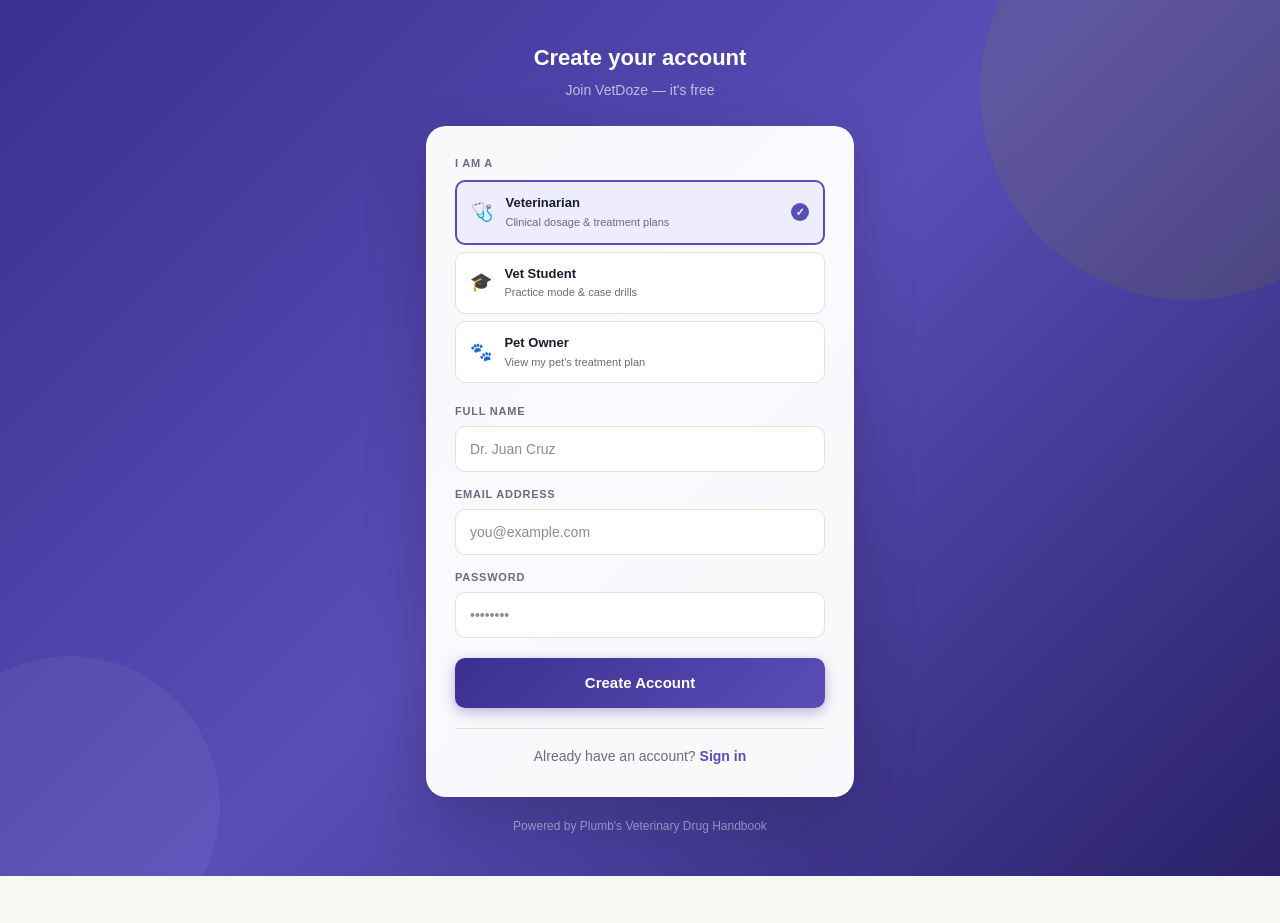
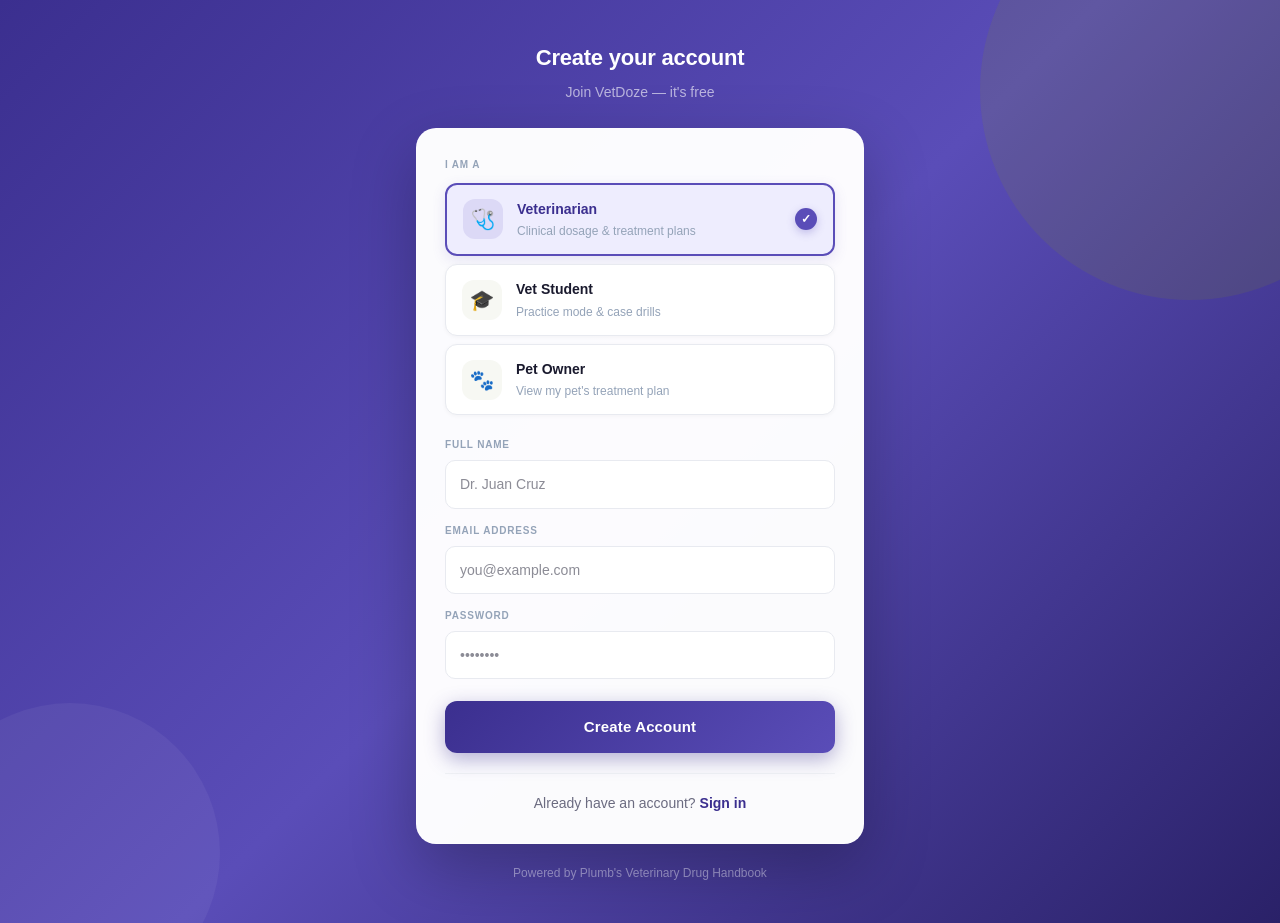
Before and after one commit to MenguezEV/vetdoze, a React (Vite) app in the folder client/: page /register in a window 1280 px wide. Before the commit the page ends 876 px from the top, so only its background shows below. Built offline with nearby package versions, Linux system fonts and the light colour scheme.

Commit message:
register logo removed

```diff
--- a/client/src/pages/Register.jsx
+++ b/client/src/pages/Register.jsx
@@ -9,15 +9,14 @@
 ];
 
 export default function Register() {
-  const [form, setForm]     = useState({ name: '', email: '', password: '', role: 'vet' });
-  const [error, setError]   = useState('');
+  const [form, setForm]       = useState({ name: '', email: '', password: '', role: 'vet' });
+  const [error, setError]     = useState('');
   const [loading, setLoading] = useState(false);
   const navigate = useNavigate();
 
   const handleSubmit = async e => {
     e.preventDefault();
-    setError('');
-    setLoading(true);
+    setError(''); setLoading(true);
     try {
       const res = await api.post('/auth/register', form);
       localStorage.setItem('vetdoze_token', res.data.token);
@@ -25,95 +24,93 @@
       navigate('/');
     } catch (err) {
       setError(err.response?.data?.error || 'Registration failed.');
-    } finally {
-      setLoading(false);
-    }
+    } finally { setLoading(false); }
   };
 
   const inputStyle = {
-    width: '100%', border: '1.5px solid #E2E4D0', borderRadius: '10px',
-    padding: '11px 14px', fontSize: '14px', fontFamily: 'inherit',
+    width: '100%', border: '1.5px solid #E8EAF0', borderRadius: '10px',
+    padding: '12px 14px', fontSize: '14px', fontFamily: 'inherit',
     color: '#1A1A2E', background: 'white', outline: 'none',
-    transition: 'border-color 0.2s', boxSizing: 'border-box',
+    transition: 'border-color 0.2s, box-shadow 0.2s', boxSizing: 'border-box',
   };
+  const focusOn  = e => { e.target.style.borderColor = '#5A4DB8'; e.target.style.boxShadow = '0 0 0 3px rgba(90,77,184,0.12)'; };
+  const focusOff = e => { e.target.style.borderColor = '#E8EAF0'; e.target.style.boxShadow = 'none'; };
 
   return (
     <div style={{
-      minHeight: '100vh',
-      display: 'flex',
+      minHeight: '100vh', display: 'flex',
       background: 'linear-gradient(135deg, #3B2F8F 0%, #5A4DB8 50%, #2A2168 100%)',
       position: 'relative', overflow: 'hidden',
+      fontFamily: "'Plus Jakarta Sans', sans-serif",
     }}>
+      <style>{`
+        .register-btn { transition: all 0.18s ease; }
+        .register-btn:hover:not(:disabled) { opacity: 0.9 !important; transform: translateY(-1px); box-shadow: 0 10px 28px rgba(59,47,143,0.5) !important; }
+        .role-card { transition: all 0.15s ease; }
+        .role-card:hover { border-color: #9B8FD8 !important; background: #F4F3FE !important; }
+      `}</style>
 
       {/* Decorative circles */}
+      <div style={{ position: 'absolute', top: '-120px', right: '-120px', width: '420px', height: '420px', borderRadius: '50%', background: 'rgba(139,157,0,0.12)', pointerEvents: 'none' }}/>
+      <div style={{ position: 'absolute', bottom: '-80px', left: '-80px', width: '300px', height: '300px', borderRadius: '50%', background: 'rgba(255,255,255,0.05)', pointerEvents: 'none' }}/>
+
       <div style={{
-        position: 'absolute', top: '-120px', right: '-120px',
-        width: '420px', height: '420px', borderRadius: '50%',
-        background: 'rgba(139,157,0,0.12)', pointerEvents: 'none',
-      }}/>
-      <div style={{
-        position: 'absolute', bottom: '-80px', left: '-80px',
-        width: '300px', height: '300px', borderRadius: '50%',
-        background: 'rgba(255,255,255,0.05)', pointerEvents: 'none',
-      }}/>
-
-      {/* Centered form */}
-      <div style={{
-        width: '100%', maxWidth: '460px',
+        width: '100%', maxWidth: '480px',
         margin: 'auto', padding: '40px 16px',
         position: 'relative', zIndex: 1,
       }}>
-
         {/* Logo */}
         <div style={{ textAlign: 'center', marginBottom: '24px' }}>
-          <span style={{
-            display: 'none', fontSize: '28px', fontWeight: '900', color: '#F5C300',
-            fontFamily: "'Plus Jakarta Sans', sans-serif", letterSpacing: '0.04em',
-          }}>VETDOZE</span>
 
-          <h1 style={{ fontSize: '22px', fontWeight: '700', color: 'white', margin: '0 0 4px' }}>
+          <h1 style={{ fontSize: '22px', fontWeight: '800', color: 'white', margin: '0 0 6px', letterSpacing: '-0.01em' }}>
             Create your account
           </h1>
-          <p style={{ fontSize: '14px', color: 'rgba(255,255,255,0.65)', margin: 0 }}>
+          <p style={{ fontSize: '14px', color: 'rgba(255,255,255,0.6)', margin: 0 }}>
             Join VetDoze — it's free
           </p>
         </div>
 
         {/* Card */}
         <div style={{
-          background: 'rgba(255,255,255,0.97)', borderRadius: '20px',
+          background: 'rgba(255,255,255,0.98)', borderRadius: '20px',
           border: '1px solid rgba(255,255,255,0.3)', padding: '28px',
-          boxShadow: '0 24px 64px rgba(0,0,0,0.2)',
+          boxShadow: '0 24px 64px rgba(0,0,0,0.25)',
         }}>
           <form onSubmit={handleSubmit}>
 
             {/* Role selector */}
-            <div style={{ marginBottom: '20px' }}>
-              <label style={{
-                display: 'block', fontSize: '11px', fontWeight: '700', color: '#6B6B80',
-                marginBottom: '8px', textTransform: 'uppercase', letterSpacing: '0.07em',
-              }}>I am a</label>
-              <div style={{ display: 'flex', flexDirection: 'column', gap: '7px' }}>
+            <div style={{ marginBottom: '22px' }}>
+              <label style={{ display: 'block', fontSize: '10px', fontWeight: '800', color: '#94A3B8', marginBottom: '10px', textTransform: 'uppercase', letterSpacing: '0.08em' }}>
+                I am a
+              </label>
+              <div style={{ display: 'flex', flexDirection: 'column', gap: '8px' }}>
                 {roles.map(r => (
-                  <div key={r.value} onClick={() => setForm({ ...form, role: r.value })} style={{
-                    display: 'flex', alignItems: 'center', gap: '12px',
-                    padding: '11px 14px', borderRadius: '10px', cursor: 'pointer',
-                    border: form.role === r.value ? '2px solid #5A4DB8' : '1.5px solid #E2E4D0',
+                  <div key={r.value} className="role-card" onClick={() => setForm({ ...form, role: r.value })} style={{
+                    display: 'flex', alignItems: 'center', gap: '14px',
+                    padding: '13px 16px', borderRadius: '12px', cursor: 'pointer',
+                    border: form.role === r.value ? '2px solid #5A4DB8' : '1.5px solid #E8EAF0',
                     background: form.role === r.value ? '#EEEDFE' : 'white',
                     transition: 'all 0.15s',
+                    boxShadow: form.role === r.value ? '0 4px 14px rgba(90,77,184,0.14)' : '0 1px 4px rgba(0,0,0,0.04)',
                   }}>
-                    <span style={{ fontSize: '18px' }}>{r.icon}</span>
-                    <div>
-                      <p style={{ fontSize: '13px', fontWeight: '700', color: '#1A1A2E', margin: 0 }}>
+                    <div style={{
+                      width: '40px', height: '40px', borderRadius: '12px',
+                      background: form.role === r.value ? 'rgba(90,77,184,0.12)' : '#F7F8F3',
+                      display: 'flex', alignItems: 'center', justifyContent: 'center',
+                      fontSize: '20px', flexShrink: 0,
+                    }}>{r.icon}</div>
+                    <div style={{ flex: 1 }}>
+                      <p style={{ fontSize: '14px', fontWeight: '700', color: form.role === r.value ? '#3B2F8F' : '#1A1A2E', margin: '0 0 2px' }}>
                         {r.label}
                       </p>
-                      <p style={{ fontSize: '11px', color: '#6B6B80', margin: 0 }}>{r.desc}</p>
+                      <p style={{ fontSize: '12px', color: '#94A3B8', margin: 0 }}>{r.desc}</p>
                     </div>
                     {form.role === r.value && (
                       <div style={{
-                        marginLeft: 'auto', width: '18px', height: '18px', borderRadius: '50%',
+                        width: '22px', height: '22px', borderRadius: '50%',
                         background: '#5A4DB8', display: 'flex', alignItems: 'center',
-                        justifyContent: 'center', color: 'white', fontSize: '11px', fontWeight: '700',
+                        justifyContent: 'center', color: 'white', fontSize: '12px', fontWeight: '800',
+                        flexShrink: 0, boxShadow: '0 3px 8px rgba(90,77,184,0.3)',
                       }}>✓</div>
                     )}
                   </div>
@@ -123,67 +120,66 @@
 
             {/* Name */}
             <div style={{ marginBottom: '14px' }}>
-              <label style={{ display: 'block', fontSize: '11px', fontWeight: '700', color: '#6B6B80', marginBottom: '5px', textTransform: 'uppercase', letterSpacing: '0.07em' }}>Full name</label>
+              <label style={{ display: 'block', fontSize: '10px', fontWeight: '800', color: '#94A3B8', marginBottom: '7px', textTransform: 'uppercase', letterSpacing: '0.08em' }}>
+                Full name
+              </label>
               <input value={form.name} required onChange={e => setForm({ ...form, name: e.target.value })}
-                placeholder="Dr. Juan Cruz" style={inputStyle}
-                onFocus={e => e.target.style.borderColor = '#5A4DB8'}
-                onBlur={e  => e.target.style.borderColor = '#E2E4D0'}
-              />
+                placeholder="Dr. Juan Cruz" style={inputStyle} onFocus={focusOn} onBlur={focusOff} />
             </div>
 
             {/* Email */}
             <div style={{ marginBottom: '14px' }}>
-              <label style={{ display: 'block', fontSize: '11px', fontWeight: '700', color: '#6B6B80', marginBottom: '5px', textTransform: 'uppercase', letterSpacing: '0.07em' }}>Email address</label>
-              <input type="email" value={form.email} required
-                onChange={e => setForm({ ...form, email: e.target.value })}
-                placeholder="you@example.com" style={inputStyle}
-                onFocus={e => e.target.style.borderColor = '#5A4DB8'}
-                onBlur={e  => e.target.style.borderColor = '#E2E4D0'}
-              />
+              <label style={{ display: 'block', fontSize: '10px', fontWeight: '800', color: '#94A3B8', marginBottom: '7px', textTransform: 'uppercase', letterSpacing: '0.08em' }}>
+                Email address
+              </label>
+              <input type="email" value={form.email} required onChange={e => setForm({ ...form, email: e.target.value })}
+                placeholder="you@example.com" style={inputStyle} onFocus={focusOn} onBlur={focusOff} />
             </div>
 
             {/* Password */}
-            <div style={{ marginBottom: '20px' }}>
-              <label style={{ display: 'block', fontSize: '11px', fontWeight: '700', color: '#6B6B80', marginBottom: '5px', textTransform: 'uppercase', letterSpacing: '0.07em' }}>Password</label>
-              <input type="password" value={form.password} required
-                onChange={e => setForm({ ...form, password: e.target.value })}
-                placeholder="••••••••" style={inputStyle}
-                onFocus={e => e.target.style.borderColor = '#5A4DB8'}
-                onBlur={e  => e.target.style.borderColor = '#E2E4D0'}
-              />
+            <div style={{ marginBottom: '22px' }}>
+              <label style={{ display: 'block', fontSize: '10px', fontWeight: '800', color: '#94A3B8', marginBottom: '7px', textTransform: 'uppercase', letterSpacing: '0.08em' }}>
+                Password
+              </label>
+              <input type="password" value={form.password} required onChange={e => setForm({ ...form, password: e.target.value })}
+                placeholder="••••••••" style={inputStyle} onFocus={focusOn} onBlur={focusOff} />
             </div>
 
             {error && (
               <div style={{
                 background: '#FCEBEB', border: '1px solid #F7C1C1', borderRadius: '10px',
-                padding: '12px 14px', fontSize: '13px', color: '#A32D2D', marginBottom: '14px',
-              }}>{error}</div>
+                padding: '12px 14px', fontSize: '13px', color: '#A32D2D',
+                marginBottom: '16px', display: 'flex', alignItems: 'center', gap: '8px',
+              }}>
+                <span>⚠️</span> {error}
+              </div>
             )}
 
-            <button type="submit" disabled={loading} style={{
+            <button type="submit" disabled={loading} className="register-btn" style={{
               width: '100%',
               background: 'linear-gradient(135deg, #3B2F8F, #5A4DB8)',
-              color: 'white', border: 'none', borderRadius: '10px',
-              padding: '13px', fontSize: '15px', fontWeight: '700',
-              cursor: 'pointer', fontFamily: 'inherit', transition: 'opacity 0.2s',
+              color: 'white', border: 'none', borderRadius: '12px',
+              padding: '14px', fontSize: '15px', fontWeight: '800',
+              cursor: 'pointer', fontFamily: 'inherit',
               opacity: loading ? 0.65 : 1,
-              boxShadow: '0 4px 14px rgba(59,47,143,0.35)',
+              boxShadow: '0 6px 20px rgba(59,47,143,0.38)',
+              letterSpacing: '0.01em',
             }}>
-              {loading ? 'Creating account...' : 'Create Account'}
+              {loading ? '⏳ Creating account...' : 'Create Account'}
             </button>
           </form>
 
-          <div style={{ borderTop: '1px solid #E2E4D0', marginTop: '20px', paddingTop: '16px', textAlign: 'center' }}>
+          <div style={{ borderTop: '1px solid #F0F2F5', marginTop: '20px', paddingTop: '18px', textAlign: 'center' }}>
             <p style={{ fontSize: '14px', color: '#6B6B80', margin: 0 }}>
               Already have an account?{' '}
-              <Link to="/login" style={{ color: '#5A4DB8', fontWeight: '700', textDecoration: 'none' }}>
+              <Link to="/login" style={{ color: '#3B2F8F', fontWeight: '800', textDecoration: 'none' }}>
                 Sign in
               </Link>
             </p>
           </div>
         </div>
 
-        <p style={{ textAlign: 'center', fontSize: '12px', color: 'rgba(255,255,255,0.45)', marginTop: '20px' }}>
+        <p style={{ textAlign: 'center', fontSize: '12px', color: 'rgba(255,255,255,0.4)', marginTop: '20px' }}>
           Powered by Plumb's Veterinary Drug Handbook
         </p>
       </div>
```
